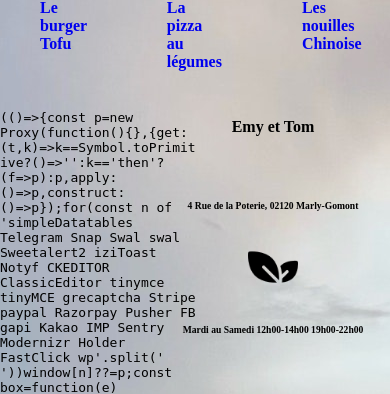
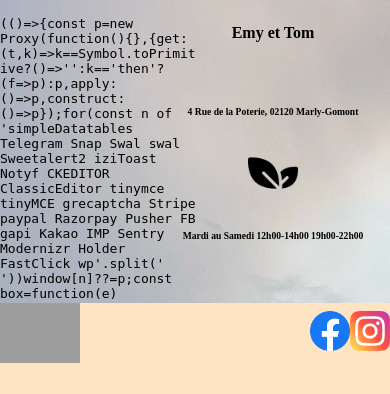
Before and after one commit to Gpuppy/Resto-Emy-et-Tom, a PHP site: page / in a window 390 px wide. Shown: the part 1042-1436 px from the top of the page. After the commit the page ends 1405 px from the top, so only its background shows below. Run offline with PHP 8.4, Linux system fonts and the light colour scheme; some libraries are stand-ins or nearby versions; some web fonts are replaced; grey boxes are pictures that could not be loaded.

Commit message:
fifteenth commit

```diff
--- a/Script.js
+++ b/Script.js
@@ -1,2 +1,4 @@
 document.getElementById ('menu');
 let menu =
+
+addEventListener()
--- a/Style.css
+++ b/Style.css
@@ -263,6 +263,21 @@ a:link
 @media screen and (max-width: 900px)
 {
 
+    .nav-bar a
+    {
+
+        font-size: 1.2em; /*25px; */
+        margin-left: 4px;
+        margin-right: 4px;
+        }
+
+
+   .Menu
+    {
+        font-size: 0.5em
+    }
+
+
     .meal1
 {
     height: 15em;
@@ -285,7 +300,9 @@ p
 
 .aside
 {
-    height: 400px;
+    height: ;
+
+
 }
 
 .content
@@ -305,8 +322,8 @@ p
 
 figure img
 {
-    height: 200px;
-    width: ;
+    height: 100px;
+    width:100px;
 }
 
 .map .iframe
@@ -349,3 +366,36 @@ h3
     font-size: 0.1em;
 
 }
+
+.site-footer
+{
+   height: 60px;
+
+    }
+    .site-footer .logo
+{
+    height:60px ;
+    flex-direction: center;
+}
+
+    .site-footer .logo img
+{
+    height:10px;
+
+
+}
+
+.socials
+{
+    height: auto;
+
+}
+
+.socials img
+{
+
+    height:40px;
+
+}
+
+}
--- a/index.html
+++ b/index.html
@@ -125,6 +125,6 @@
 
 
               </footer>
-    <!--script type = "Script.js"></script-->
+    <script type = "Script.js"></script>
 </body>
 </html>
```
